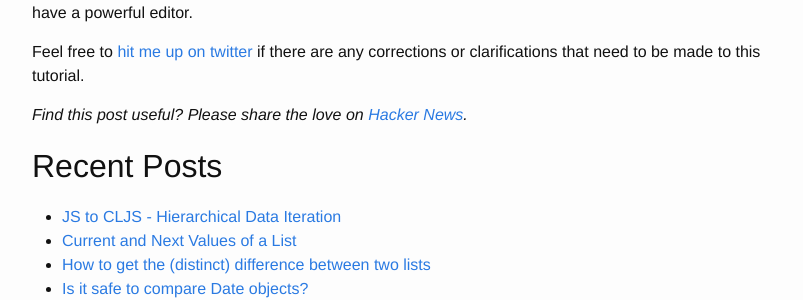
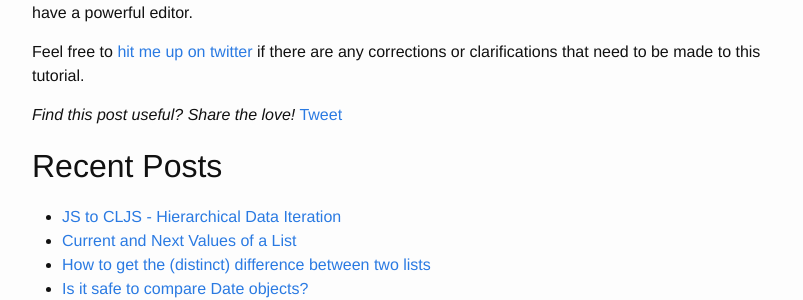
Before and after one commit to bostonou/bostonou.github.io, a Jekyll site: the page built from _posts/2015-10-05-beginning-clojure-cursive.markdown, in a window 1280 px wide and 900 px high, scrolled down 2586 px. Shown: the part 204-504 px from the top of the window, without its empty margins (238-1041 px from the left). Built offline with Jekyll 4.4.1, drawn with Linux system fonts in a browser that asks for light colours; comment, search, counter and statistics services are not loaded.

Commit message:
Add twitter link

```diff
--- a/_layouts/post.html
+++ b/_layouts/post.html
@@ -10,6 +10,10 @@ layout: default
 
   <article class="post-content">
     {{ content }}
+    <p><em>Find this post useful? Share the love!</em>
+<a href="https://twitter.com/share" class="twitter-share-button" data-via="bostonou" data-hashtags="clojurescriptjavascript">Tweet</a>
+<script>!function(d,s,id){var js,fjs=d.getElementsByTagName(s)[0],p=/^http:/.test(d.location)?'http':'https';if(!d.getElementById(id)){js=d.createElement(s);js.id=id;js.src=p+'://platform.twitter.com/widgets.js';fjs.parentNode.insertBefore(js,fjs);}}(document, 'script', 'twitter-wjs');</script>
+    </p>
     <h2>Recent Posts</h2>
     <ul>
       {% for post in site.posts limit:6 %}
--- a/_posts/2015-10-05-beginning-clojure-cursive.markdown
+++ b/_posts/2015-10-05-beginning-clojure-cursive.markdown
@@ -96,8 +96,6 @@ And that's it! You now have the JVM and Leiningen installed, know how to set up
 
 Feel free to [hit me up on twitter][pote-twitter] if there are any corrections or clarifications that need to be made to this tutorial.
 
-*Find this post useful? Please share the love on [Hacker News][hn].*
-
 [vim-fireplace]: https://github.com/tpope/vim-fireplace
 [vim-sexp]: https://github.com/guns/vim-sexp
 [cursive]: https://cursiveclojure.com/
```
